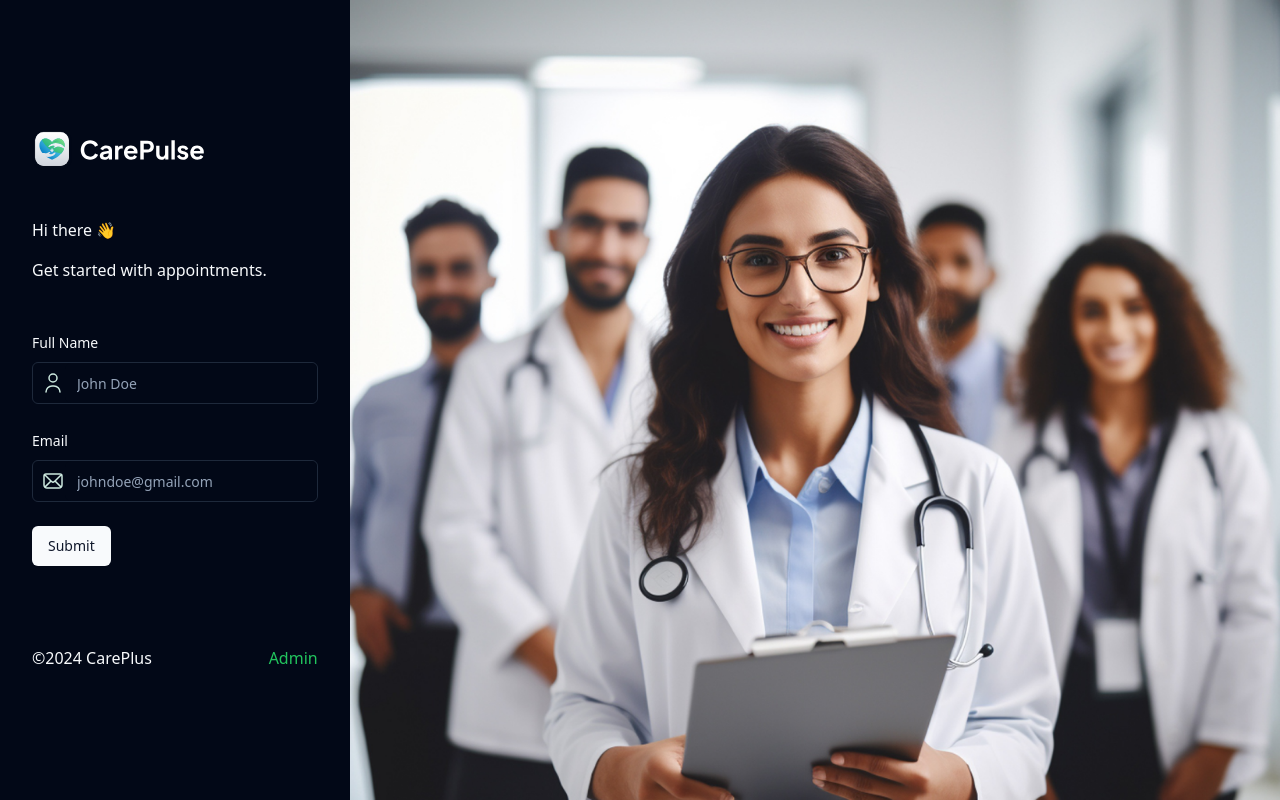
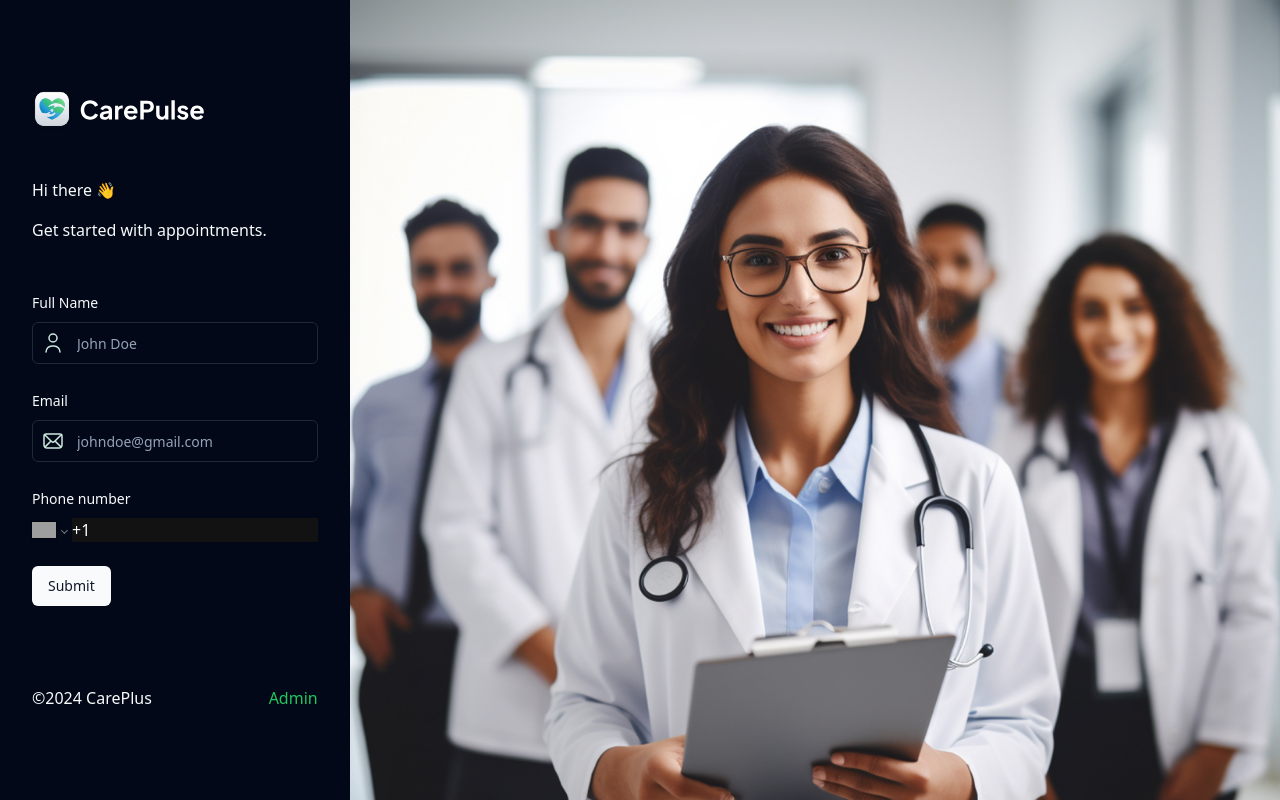
Before and after one commit to Ashiqur97/Patient-Management-System-with-Next.js, a Next.js app: page / in a window 1280 px wide. Built offline with nearby package versions, Linux system fonts and the light colour scheme; grey boxes are pictures that could not be loaded.

Commit message:
code commit change

```diff
--- a/components/CustomFormField.tsx
+++ b/components/CustomFormField.tsx
@@ -12,6 +12,9 @@ import { Input } from "@/components/ui/input"
 import { Control } from "react-hook-form"
 import { FormFieldType } from "./forms/PatientForm"
 import Image from "next/image"
+import 'react-phone-number-input/style.css'
+import PhoneInput from 'react-phone-number-input'
+import { E164Number } from "libphonenumber-js/core";
 
 interface CustomProps {
     control: Control<any>;
@@ -52,6 +55,20 @@ const RenderField = ({field,props}: {field:any; props:CustomProps}) => {
                     </FormControl>
             </div>
         )
+    case FormFieldType.PHONE_INPUT:
+        return (
+            <FormControl>
+            <PhoneInput
+              defaultCountry="US"
+              placeholder={props.placeholder}
+              international
+              withCountryCallingCode
+              value={field.value as E164Number | undefined}
+              onChange={field.onChange}
+              className="input-phone"
+            />
+          </FormControl>
+        )
 
     default:
         break;
--- a/components/forms/PatientForm.tsx
+++ b/components/forms/PatientForm.tsx
@@ -64,6 +64,13 @@ const PatientForm =() => {
           iconAlt="email"
         />
 
+        <CustomFormField
+          fieldType={FormFieldType.PHONE_INPUT}
+          control={form.control}
+          name="phone"
+          label="Phone number"
+          placeholder="(555) 123-4567" iconSrc={""}        />
+
       <Button type="submit">Submit</Button>
     </form>
   </Form>
```
